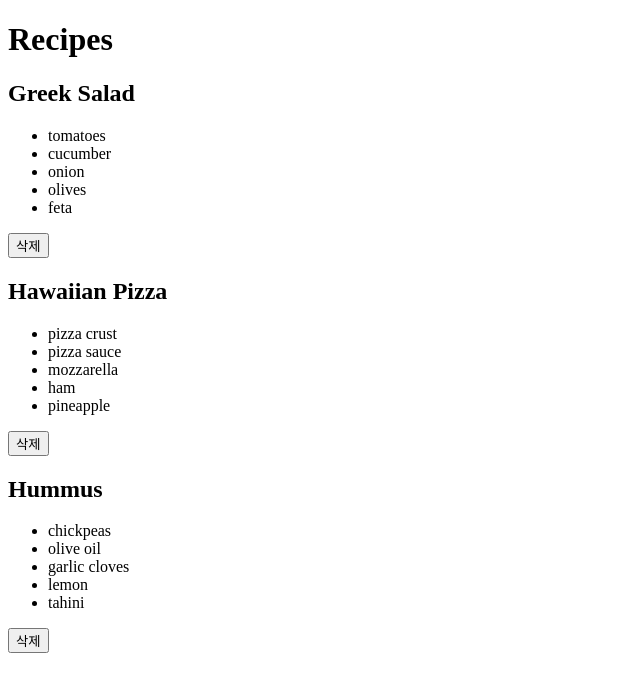
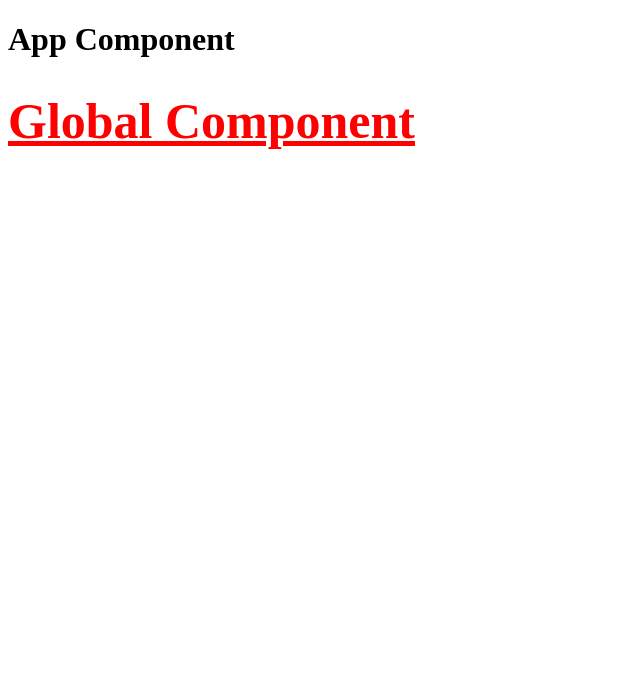
Before and after one commit to kim0hun/Inflearn_React, a React (Vite) app in the folder study/: page / in a window 1280 px wide. Shown: the top 692 px of the page, without its empty margins (0-640 px from the left). Built offline with nearby package versions, Linux system fonts and the light colour scheme.

Commit message:
90. 글로벌 스타일

```diff
--- /dev/null
+++ b/study/src/App.css
@@ -0,0 +1,5 @@
+.title {
+  color: red;
+  text-decoration: underline;
+  font-size: 50px;
+}
--- a/study/src/App.tsx
+++ b/study/src/App.tsx
@@ -1,9 +1,10 @@
-import RecipeList from "./components/RecipeList";
+import Global from "./components/Global";
 
 export default function App() {
   return (
     <>
-      <RecipeList />
+      <h1>App Component</h1>
+      <Global />
     </>
   );
 }
--- /dev/null
+++ b/study/src/components/Global.tsx
@@ -0,0 +1,7 @@
+export default function Global() {
+  return (
+    <>
+      <h1 className="title">Global Component</h1>
+    </>
+  );
+}
--- a/study/src/components/Recipe.tsx
+++ /dev/null
@@ -1,23 +0,0 @@
-export default function Recipe({
-  id,
-  name,
-  ingredients,
-  handleDelete,
-}: {
-  id: string;
-  name: string;
-  ingredients: string[];
-  handleDelete: (id: string) => void;
-}) {
-  return (
-    <>
-      <h2>{name}</h2>
-      <ul>
-        {ingredients.map((ingredient) => (
-          <li key={ingredient}>{ingredient}</li>
-        ))}
-      </ul>
-      <button onClick={() => handleDelete(id)}>삭제</button>
-    </>
-  );
-}
--- a/study/src/components/RecipeList.tsx
+++ /dev/null
@@ -1,19 +0,0 @@
-import { useState } from "react";
-import { initialRecipes } from "../data/initialData";
-import Recipe from "./Recipe";
-
-export default function RecipeList() {
-  const [recipes, setRecipes] = useState(initialRecipes);
-  const handleDelete = (id: string) => {
-    setRecipes((recipes) => recipes.filter((recipe) => recipe.id !== id));
-  };
-
-  return (
-    <>
-      <h1>Recipes</h1>
-      {recipes.map((recipe) => (
-        <Recipe key={recipe.id} {...recipe} handleDelete={handleDelete} />
-      ))}
-    </>
-  );
-}
--- a/study/src/data/initialData.ts
+++ /dev/null
@@ -1,23 +0,0 @@
-export const initialRecipes = [
-  {
-    id: "greek-salad",
-    name: "Greek Salad",
-    ingredients: ["tomatoes", "cucumber", "onion", "olives", "feta"],
-  },
-  {
-    id: "hawaiian-pizza",
-    name: "Hawaiian Pizza",
-    ingredients: [
-      "pizza crust",
-      "pizza sauce",
-      "mozzarella",
-      "ham",
-      "pineapple",
-    ],
-  },
-  {
-    id: "hummus",
-    name: "Hummus",
-    ingredients: ["chickpeas", "olive oil", "garlic cloves", "lemon", "tahini"],
-  },
-];
```
Also changed, not shown: study/src/main.tsx (+7 -6 lines).
